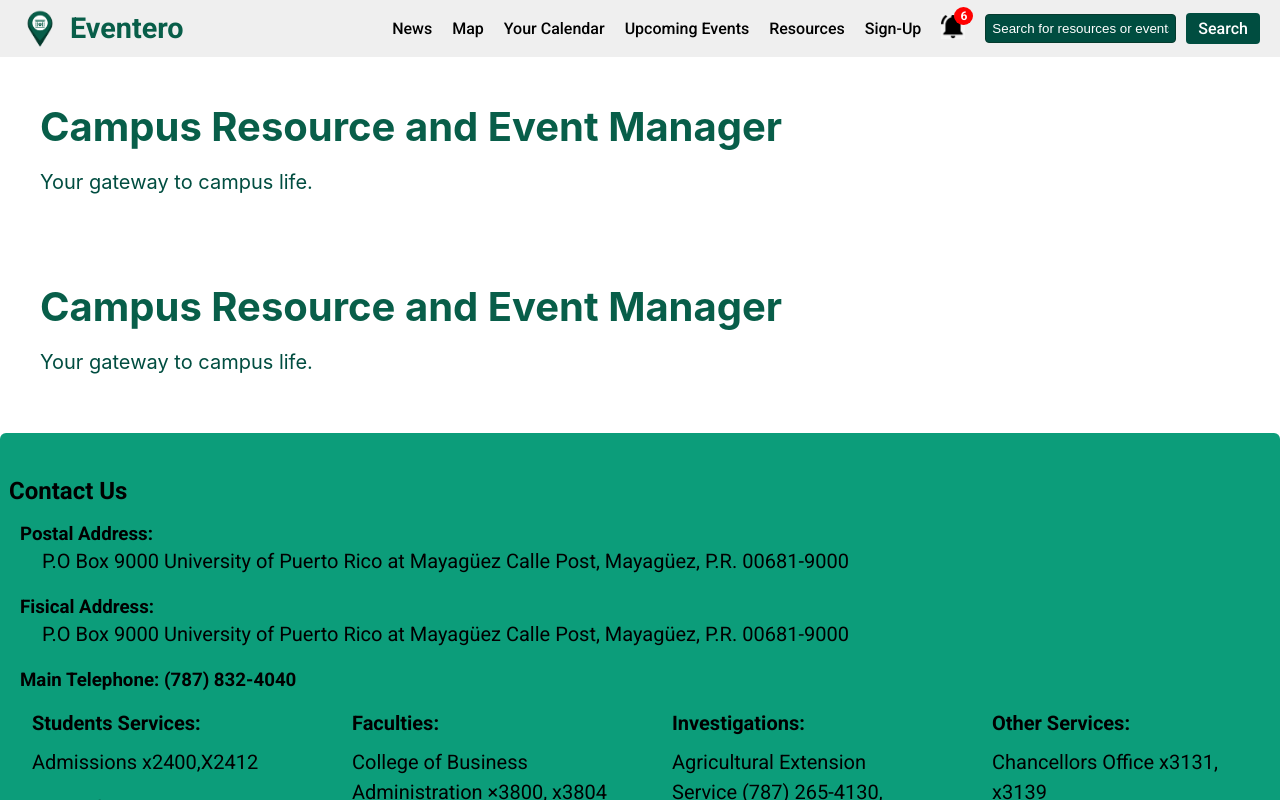
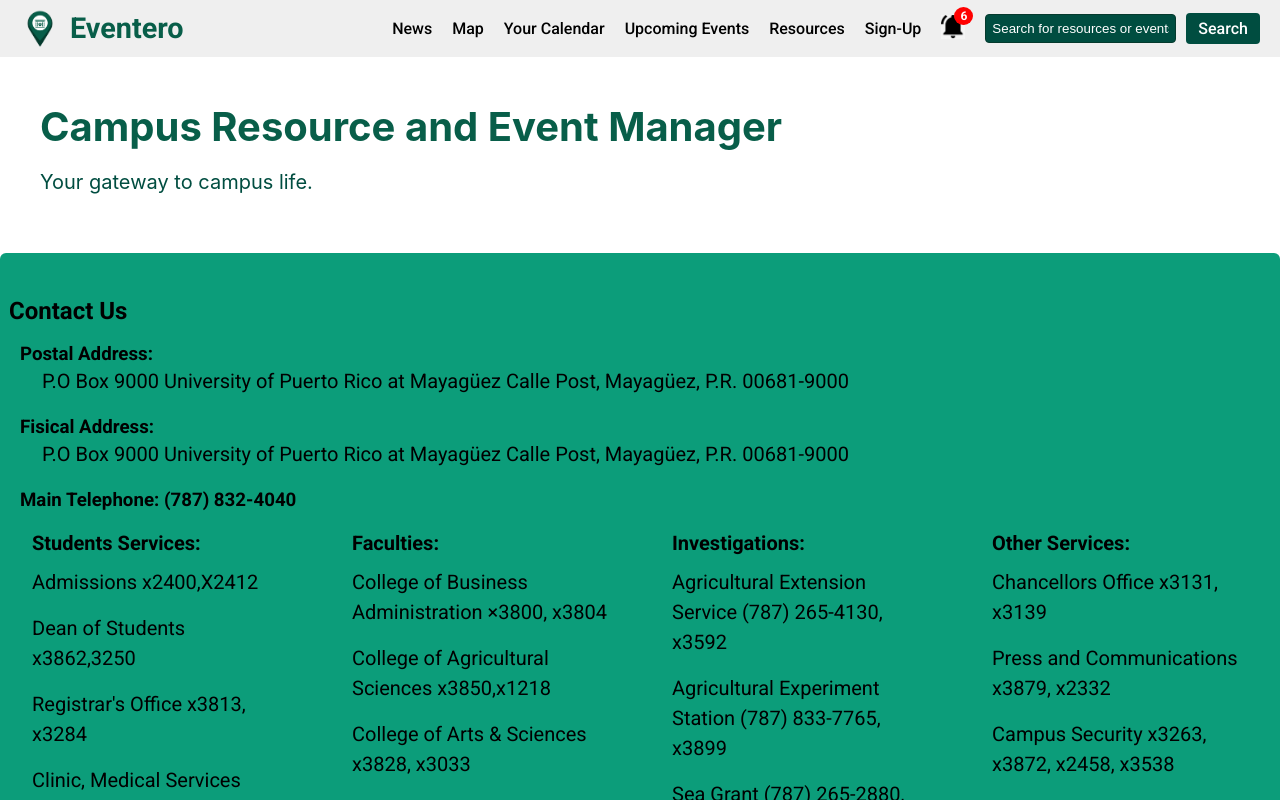
Before and after one commit to uprm-inso4101-2024-2025-s1/semester-project-campus-resource-and-event-management, a Svelte app: page / in a window 1280 px wide. Shown: the top 800 px of the page. Built offline with nearby package versions, Linux system fonts and the light colour scheme.

Commit message:
Fix a calendar bug

```diff
--- a/src/components/CalendarDay.svelte
+++ b/src/components/CalendarDay.svelte
@@ -46,6 +46,7 @@
     }
 
     .day {
+        color: #444;
         margin: 0.5em 0 0 0.5em;
         position: absolute;
         font-weight: 550;
--- a/src/components/HomePage.svelte
+++ b/src/components/HomePage.svelte
@@ -76,12 +76,6 @@
   <p>Your gateway to campus life.</p>
 </section>
 
-
-<section class="title-section">
-  <h1>Campus Resource and Event Manager</h1>
-  <p>Your gateway to campus life.</p>
-</section>
-
 <div class="footerWrapper">
   <Footer/>
 </div>
--- a/src/components/Navbar.svelte
+++ b/src/components/Navbar.svelte
@@ -72,6 +72,8 @@
       <div></div>
     </div>
   {/if}
+
+  <!-- /* TODO: Move to the right the hamburger */ -->
 
   <a class="logo-link" on:click={handleNavClick} href="/home">
     <img src="/images/icon.png" alt="Logo" class="logo" />
```
